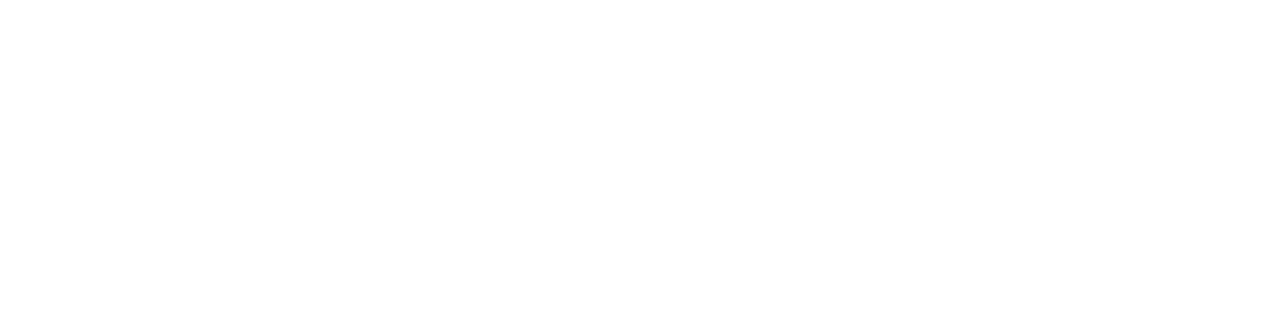
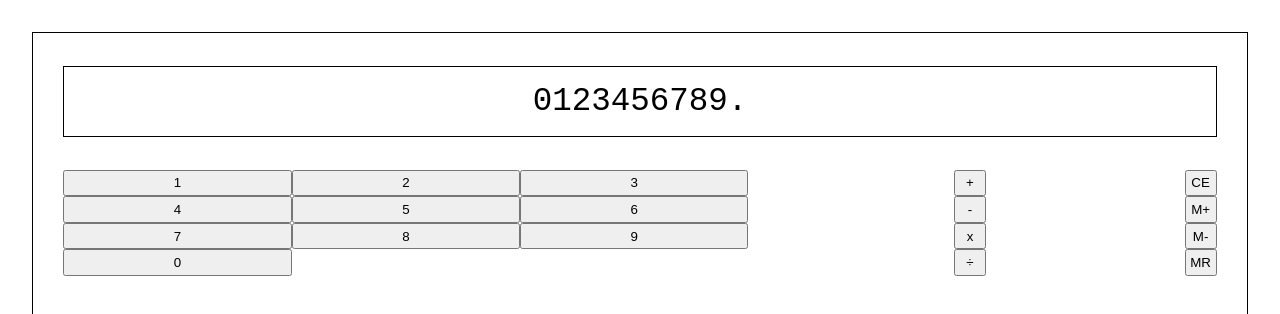
Before and after one commit to skillitzimberg/calculator-app, a plain HTML site: page index.html in a window 1280 px wide. Shown: the top 314 px of the page. Drawn offline with Linux system fonts and the light colour scheme.

Commit message:
As a user I want to see a recognizable calculator UI

```diff
--- a/index.html
+++ b/index.html
@@ -7,5 +7,35 @@
     <script defer src="main.js"></script>
     <title>Calculator</title>
   </head>
-  <body></body>
+  <body>
+    <main>
+      <div id="display">0123456789.</div>
+      <section id="keypad">
+        <div id="numbers">
+          <input type="button" class="number" value="1" />
+          <input type="button" class="number" value="2" />
+          <input type="button" class="number" value="3" />
+          <input type="button" class="number" value="4" />
+          <input type="button" class="number" value="5" />
+          <input type="button" class="number" value="6" />
+          <input type="button" class="number" value="7" />
+          <input type="button" class="number" value="8" />
+          <input type="button" class="number" value="9" />
+          <input type="button" class="number" value="0" />
+        </div>
+        <div id="operations">
+          <input type="button" class="operation" value="+" />
+          <input type="button" class="operation" value="-" />
+          <input type="button" class="operation" value="x" />
+          <input type="button" class="operation" value="÷" />
+        </div>
+        <div id="helpers">
+          <input type="button" class="helper" value="CE" />
+          <input type="button" class="helper" value="M+" />
+          <input type="button" class="helper" value="M-" />
+          <input type="button" class="helper" value="MR" />
+        </div>
+      </section>
+    </main>
+  </body>
 </html>
--- a/style.css
+++ b/style.css
@@ -0,0 +1,57 @@
+* {
+  margin: 0;
+  padding: 0;
+  box-sizing: border-box;
+}
+
+main {
+  width: 95%;
+  height: 80%;
+  margin: 2em auto 0;
+}
+
+main,
+#display {
+  border: 1px solid black;
+}
+
+#display {
+  margin: 1em auto;
+  width: 95%;
+  text-align: center;
+  font-size: 2.5em;
+  padding: 0.5em;
+  font-family: monospace;
+}
+
+#keypad {
+  display: flex;
+  flex-flow: row wrap;
+  justify-content: space-between;
+  width: 95%;
+  margin: auto;
+}
+
+#numbers {
+  display: flex;
+  flex-flow: row wrap;
+  width: 60%;
+  height: 50%;
+}
+
+.number {
+  width: 33%;
+  height: 2em;
+}
+
+#operations,
+#helpers {
+  display: flex;
+  flex-direction: column;
+  width: 2em;
+}
+
+.operation,
+.helper {
+  height: 2em;
+}
```
